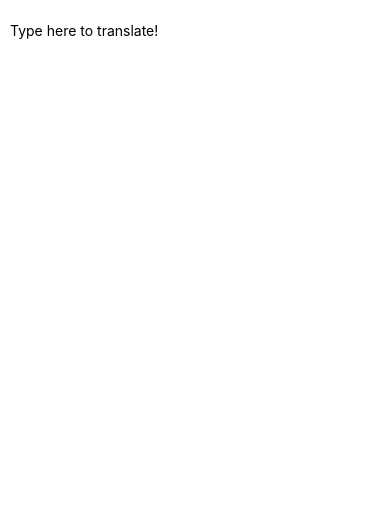
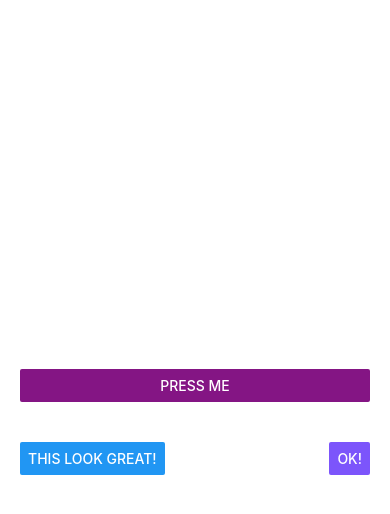
Before and after one commit to jangnguyen/myReactNative, a React Native app: screen / in a window 390 px wide. Shown: the top 514 px of the page. Built offline with nearby package versions, Linux system fonts and the light colour scheme.

Commit message:
Handling Touch

```diff
--- a/App.js
+++ b/App.js
@@ -1,28 +1,46 @@
 import React from 'react';
-import {StyleSheet, Text, View, TextInput} from 'react-native';
-import {Image} from 'react-native';
+import {StyleSheet, Text, View, Button, Alert} from 'react-native';
 
 export default class App extends React.Component {
-    constructor(props) {
-        super(props);
-        this.state = {text: ''};
+
+    _onPressButton() {
+        Alert.alert('You tapped the button!')
     }
 
     render() {
-
         return (
-
-            <View style={{padding: 10}}>
-                <TextInput style={{height: 40}}
-                           placeholder={'Type here to translate!'}
-                           onChangeText={(text) => this.setState({text})}/>
-                <Text style={{
-                    padding: 10,
-                    fontSize: 42
-                }}>
-                    {this.state.text.split(' ').map((word) => word && '🍕').join(' ')}
-                </Text>
+            <View style={styles.container}>
+                <View style={styles.buttonContainer}>
+                    <Button
+                        onPress={this._onPressButton}
+                        title="Press me"
+                        color="#841584"/>
+                </View>
+                <View style={styles.alternativeLayoutButtonContainer}>
+                    <Button
+                        onPress={this._onPressButton}
+                        title='This look great!'/>
+                    <Button
+                        onPress={this._onPressButton}
+                        title={'OK!'}
+                        color={"#7C55FB"}/>
+                </View>
             </View>
         );
     }
 }
+
+const styles = StyleSheet.create({
+    container: {
+        flex: 1,
+        justifyContent: 'center',
+    },
+    buttonContainer: {
+        margin: 20
+    },
+    alternativeLayoutButtonContainer: {
+        margin:20,
+        flexDirection:'row',
+        justifyContent:'space-between'
+    },
+});
--- a/package.json
+++ b/package.json
@@ -3,8 +3,9 @@
   "version": "0.1.0",
   "private": true,
   "devDependencies": {
+    "flow-bin": "^0.69.0",
+    "jest-expo": "26.0.0",
     "react-native-scripts": "1.13.1",
-    "jest-expo": "26.0.0",
     "react-test-renderer": "16.3.0-alpha.1"
   },
   "main": "./node_modules/react-native-scripts/build/bin/crna-entry.js",
```
Also changed, not shown: 1 other file (tests, documents, lock files or other folders).
